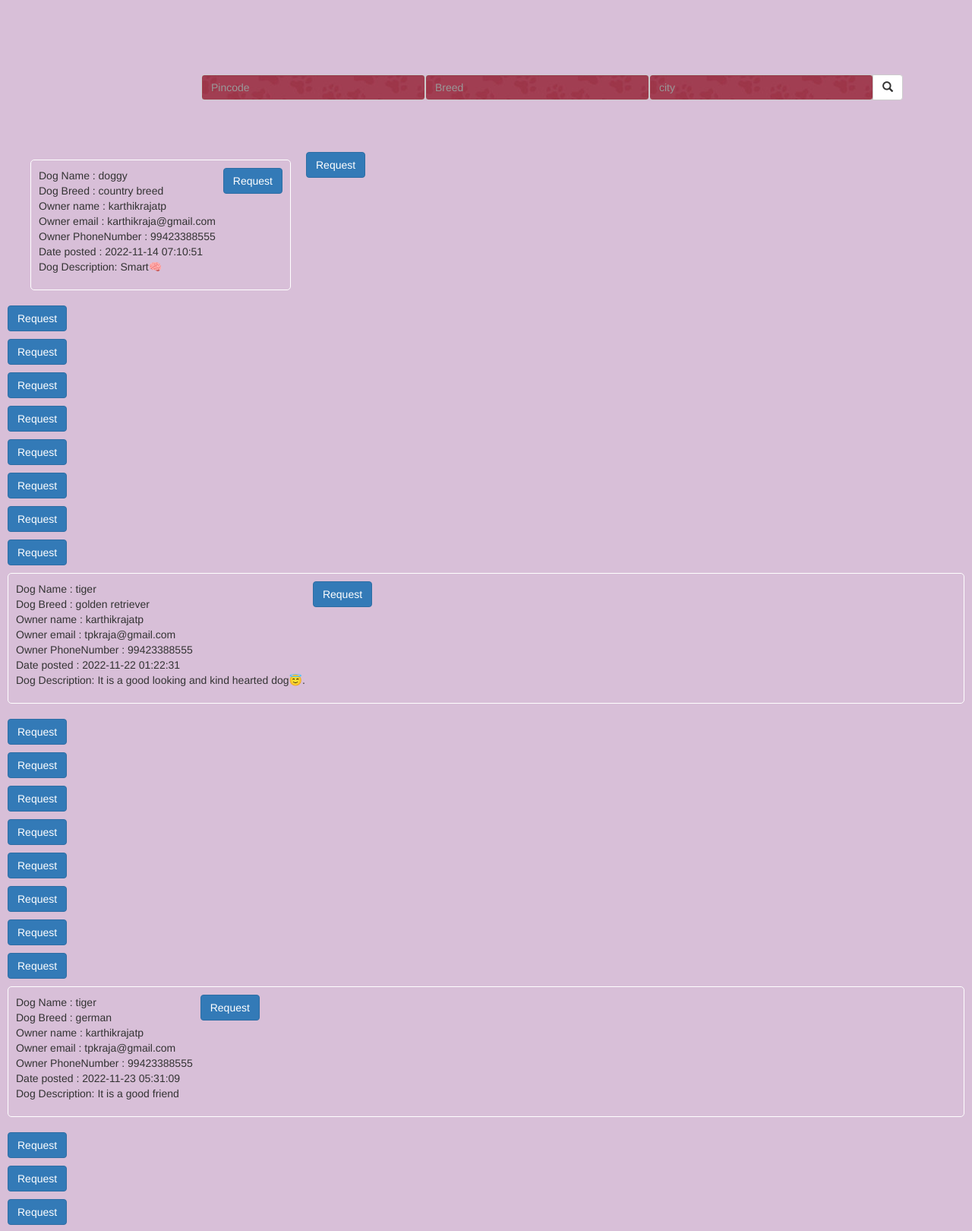
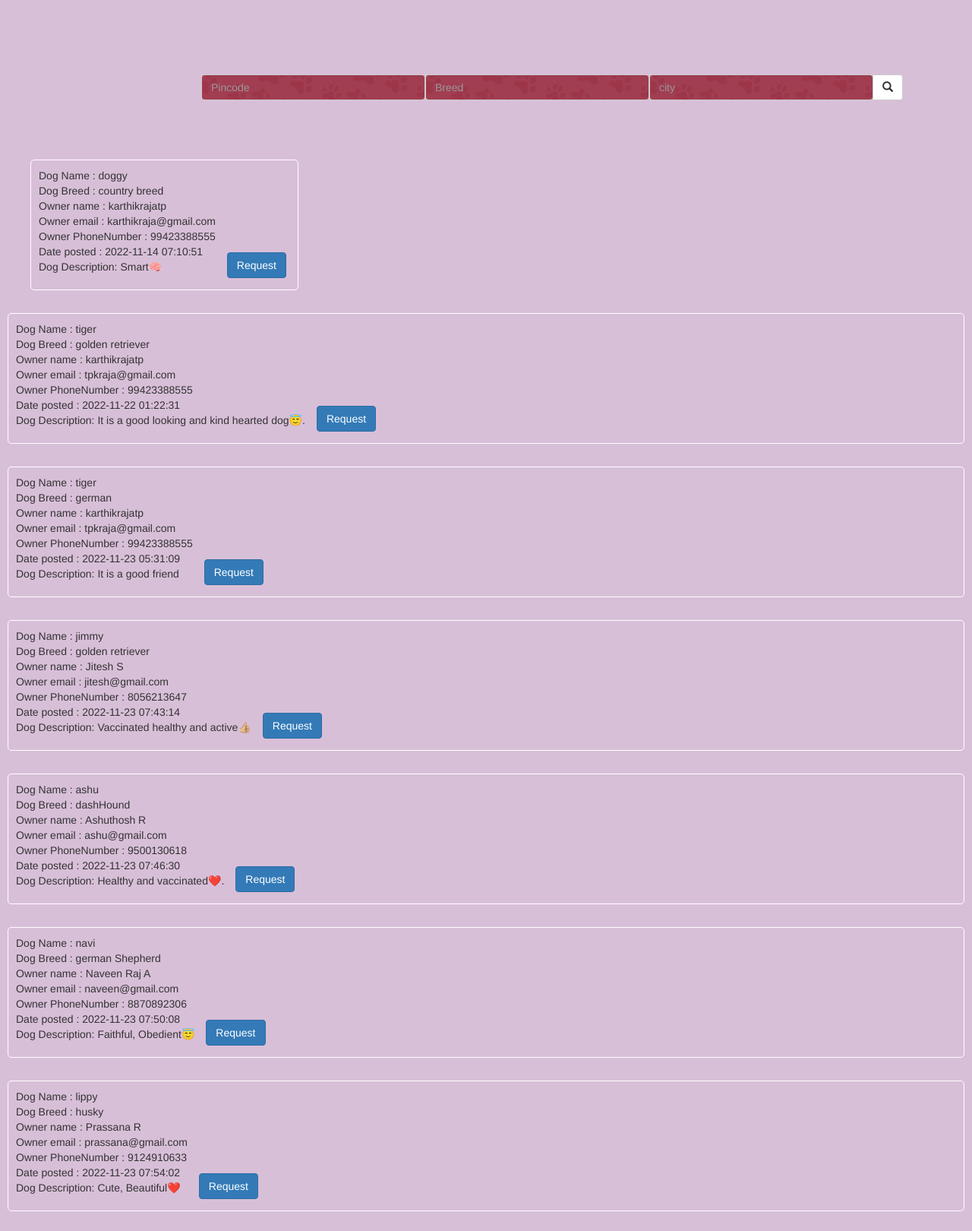
Before and after one commit to Karthikrajatp/Pet-Adoption-System, a Flask app: template website/templates/adopt.html in a window 1280 px wide. Shown: the part 264-1884 px from the top of the page at 76% size. Run offline with Flask 2, Linux system fonts and the light colour scheme; the template is opened without the code that fills it: values that come from a table or form of the project are taken from there, others are empty; data comes from the database, SQL or seed files in the repository; some libraries are stand-ins or nearby versions.

Commit message:
css changes

```diff
--- a/website/static/adoptstyle.css
+++ b/website/static/adoptstyle.css
@@ -67,7 +67,6 @@
 
 }
 .whole{
-
 /*     display: inline-block; */
     display:flex;
     flex-wrap:wrap;
@@ -77,6 +76,12 @@
 .wrapper{
      padding:10px;
 }
+.req-div{
+    padding:5px;
+    display: flex;
+    flex-direction: column;
+    justify-content: flex-end;
+}
 nav a {
     text-decoration: none;
     padding: 20px;
--- a/website/templates/adopt.html
+++ b/website/templates/adopt.html
@@ -41,15 +41,15 @@
                     {{"Owner PhoneNumber : "}} {{user.phonenumber}} <br>
                     {{"Date posted : "}} {{dog.date}} <br>
                     {{"Dog Description:"}} {{dog.dogdescription}}<br>
+                    <div class="req-div">
+                    <button class="btn btn-primary">Request</button>
+                  </div>
                     {%endif%}
                 </p>
-                <div class="req-div">
-                    <button class="btn btn-primary">Request</button>
-                </div>
              </div>
         </div>
         {% endfor %}
-            {% endfor %}
+        {% endfor %}
   {%endif%}
   </div>
 </body>
```
